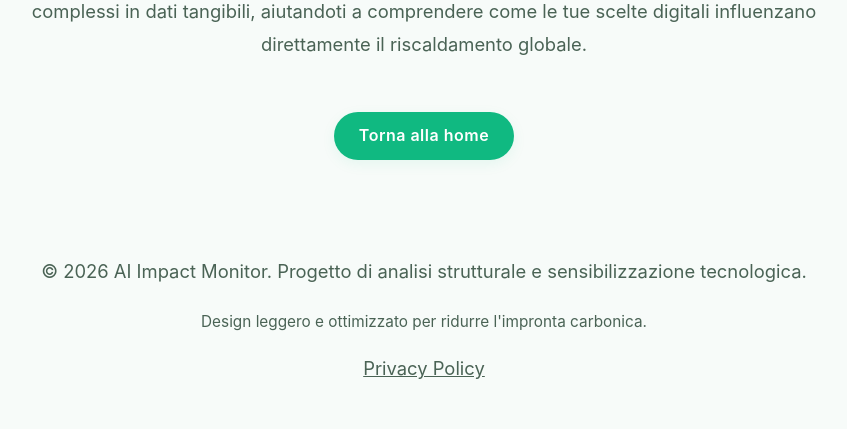
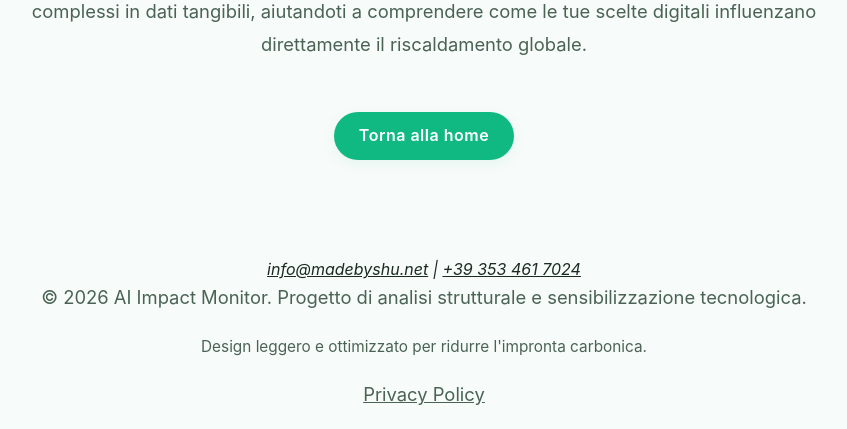
Before and after one commit to Sjoerd473/AI_monitor_backend, a FastAPI app: page /co2 in a window 1280 px wide. Shown: the part 2084-2513 px from the top of the page, without its empty margins (216-1063 px from the left). Before the commit the page ends 2463 px from the top, so only its background shows below. Run offline with FastAPI, Linux system fonts and the light colour scheme; parts of the project's set-up code (start-up, migrations or seed data) failed here and were passed over; some libraries are stand-ins or nearby versions.

Commit message:
add: contact info to footer

```diff
--- a/app/templates/components/footer.html
+++ b/app/templates/components/footer.html
@@ -1,4 +1,10 @@
 <footer>
+    <div class="contact-info">
+        <address>
+            <a href="mailto:info@ai-monitor.net">info@madebyshu.net</a> |
+            <a href="tel:+393514637024">+39 353 461 7024</a>
+        </address>
+    </div>
     <p>&copy; 2026 AI Impact Monitor. Progetto di analisi strutturale e sensibilizzazione tecnologica.</p>
     <p><small>Design leggero e ottimizzato per ridurre l'impronta carbonica.</small></p>
     <p><a href="/privacy">Privacy Policy</a></p>
```
